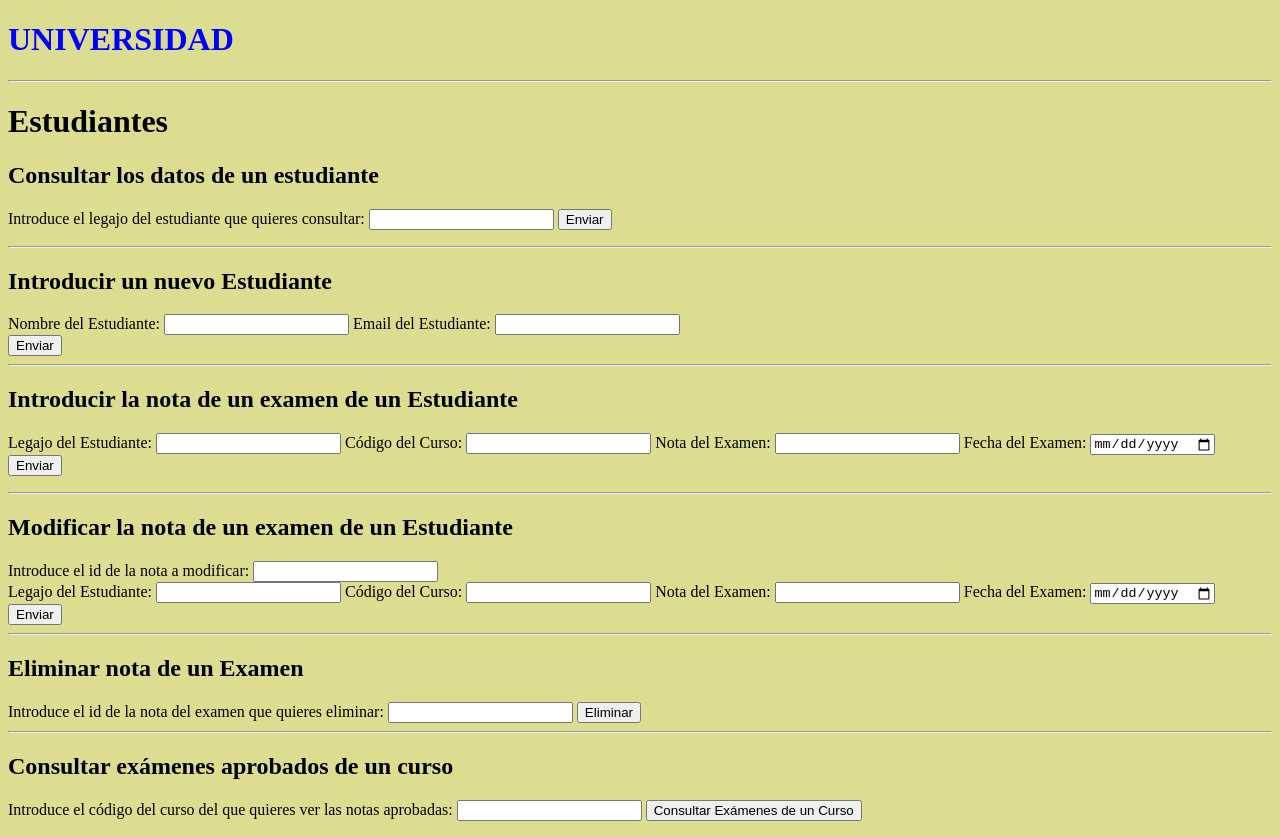
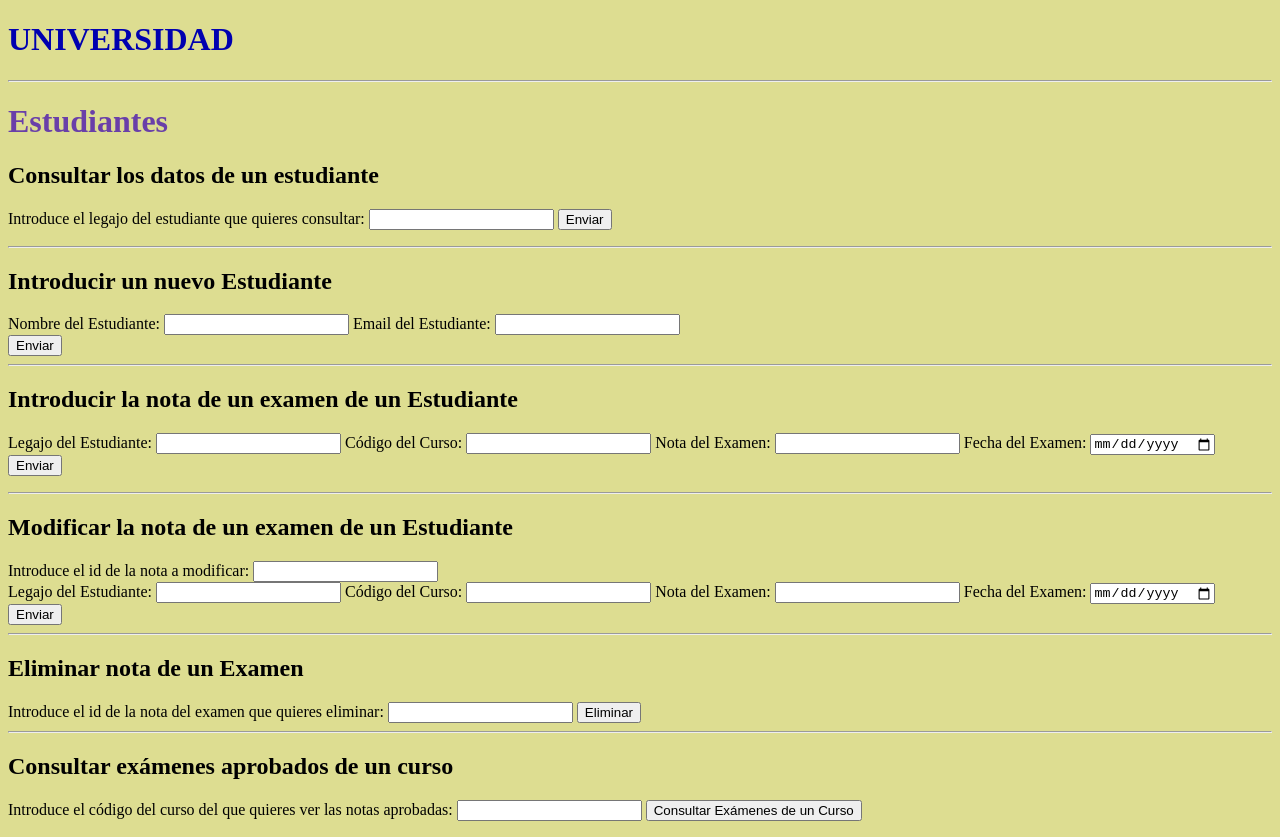
Before and after one commit to Angela-Iglesias/universidad, a website: page index.html in a window 1280 px wide. Drawn offline with Linux system fonts and the light colour scheme; no server answers.

Commit message:
Añadimos un id al segundo título y le ñadimos color a este segundo título

```diff
--- a/estilos.css
+++ b/estilos.css
@@ -1,5 +1,9 @@
 #titulo1 {
-    color: blue;
+    color: rgb(0, 0, 176);
+}
+
+#subtitulo {
+    color: rgb(105, 63, 169);
 }
 
 body {
--- a/index.html
+++ b/index.html
@@ -8,7 +8,7 @@
 <body onload ="verEstudiantes()">
     <h1 id="titulo1">UNIVERSIDAD</h1>
     <hr>
-    <h1>Estudiantes</h1>
+    <h1 id="subtitulo">Estudiantes</h1>
     <p id="estudiantes"></p>
 
     <h2>Consultar los datos de un estudiante</h2>
```
